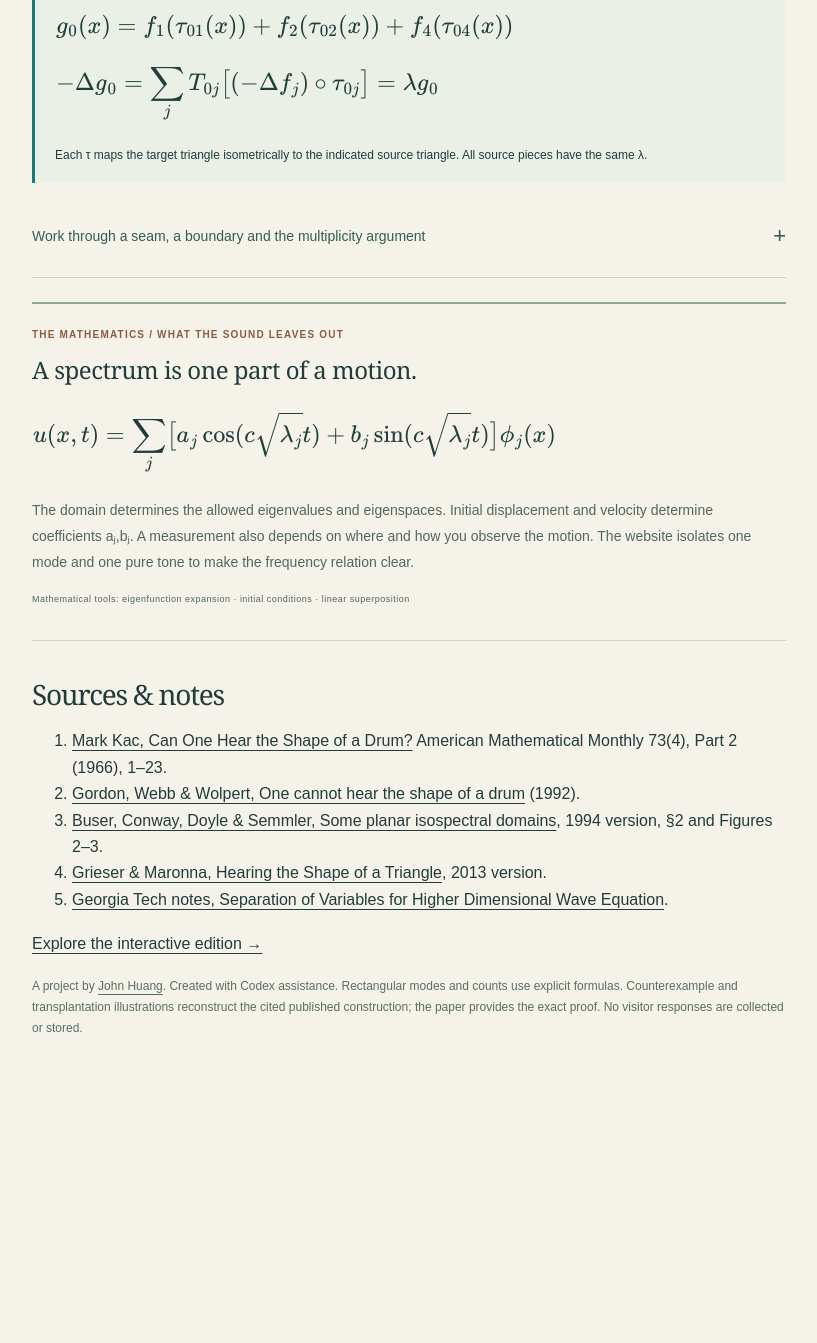
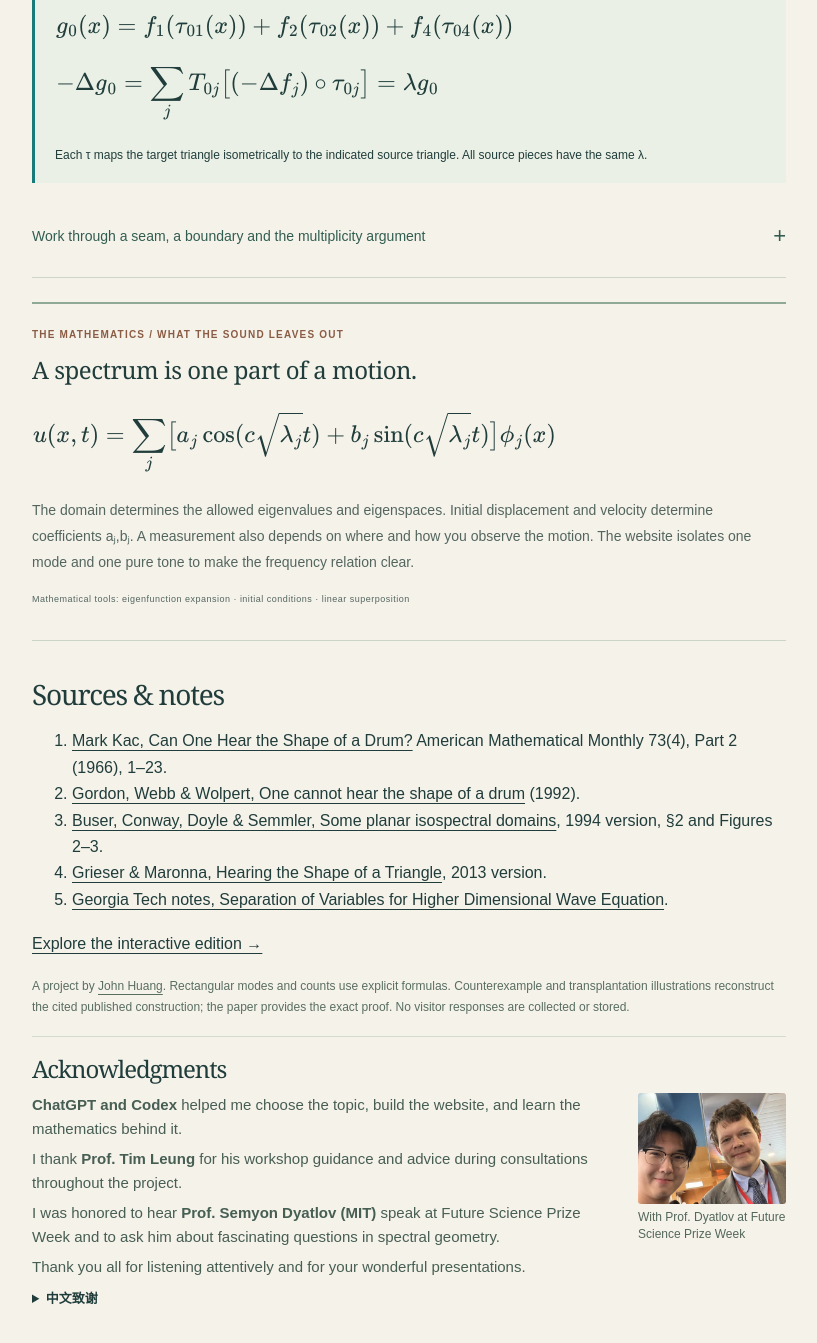
Before and after one commit to Huang-ty/Huang-ty.github.io, a Jekyll site: the page projects/hear-the-shape/static.html, which Jekyll copies as it is, in a window 1280 px wide and 1400 px high, scrolled down 9153 px. Shown: the top 1343 px of the window, without its empty margins (231-1048 px from the left). Built offline with Jekyll 4.4.1, drawn with Linux system fonts in a browser that asks for light colours; before the commit the page ends 10280 px from its top, so only the background shows below that.

Commit message:
Add acknowledgments to the drum essay

```diff
--- a/projects/hear-the-shape/static.html
+++ b/projects/hear-the-shape/static.html
@@ -1,5 +1,5 @@
 <!doctype html>
-<html lang="en"><head><meta charset="utf-8"><meta name="viewport" content="width=device-width,initial-scale=1"><title>Static edition — Can You Hear the Shape of a Drum?</title><meta name="description" content="An illustrated essay on vibration, the geometry encoded in a spectrum, and why different drumheads can still share it."><meta name="author" content="John Huang"><link rel="canonical" href="https://huang-ty.github.io/projects/hear-the-shape/static.html"><link rel="icon" href="assets/favicon.svg"><link rel="stylesheet" href="style.css?v=20261109"><link rel="stylesheet" href="mathematics.css?v=20261110b"><script src="mathematics.js?v=20261110b" defer></script><script src="/assets/vendor/mathjax/tex-chtml.js" defer></script></head>
+<html lang="en"><head><meta charset="utf-8"><meta name="viewport" content="width=device-width,initial-scale=1"><title>Static edition — Can You Hear the Shape of a Drum?</title><meta name="description" content="An illustrated essay on vibration, the geometry encoded in a spectrum, and why different drumheads can still share it."><meta name="author" content="John Huang"><link rel="canonical" href="https://huang-ty.github.io/projects/hear-the-shape/static.html"><link rel="icon" href="assets/favicon.svg"><link rel="stylesheet" href="style.css?v=20261123"><link rel="stylesheet" href="mathematics.css?v=20261110b"><script src="mathematics.js?v=20261110b" defer></script><script src="/assets/vendor/mathjax/tex-chtml.js" defer></script></head>
 <body><main class="wrap static-article">
 <a class="back" href="index.html">← Return to the interactive essay</a><p class="eyebrow">THE STATIC EDITION · NO MOTION REQUIRED</p>
 <h1>Can You Hear the Shape of a Drum?</h1>
@@ -62,5 +62,29 @@
 <h2>Sources &amp; notes</h2>
 <ol class="static-sources"><li id="source-kac"><a href="https://www.math.ucdavis.edu/~hunter/m207b/kac.pdf">Mark Kac, Can One Hear the Shape of a Drum?</a> American Mathematical Monthly 73(4), Part 2 (1966), 1–23.</li><li id="source-gww"><a href="https://arxiv.org/pdf/math/9207215">Gordon, Webb &amp; Wolpert, One cannot hear the shape of a drum</a> (1992).</li><li id="source-buser"><a href="https://math.dartmouth.edu/~doyle/docs/drum/drum.pdf">Buser, Conway, Doyle &amp; Semmler, Some planar isospectral domains</a>, 1994 version, §2 and Figures 2–3.</li><li id="source-triangle"><a href="https://arxiv.org/abs/1208.3163">Grieser &amp; Maronna, Hearing the Shape of a Triangle</a>, 2013 version.</li><li id="source-wave"><a href="https://xchen.math.gatech.edu/teach/pde/wave/2DWave-sep.pdf">Georgia Tech notes, Separation of Variables for Higher Dimensional Wave Equation</a>.</li></ol>
 <p><a href="index.html">Explore the interactive edition →</a></p>
-<p class="small-copy">A project by <a href="https://huang-ty.github.io/">John Huang</a>. Created with Codex assistance. Rectangular modes and counts use explicit formulas. Counterexample and transplantation illustrations reconstruct the cited published construction; the paper provides the exact proof. No visitor responses are collected or stored.</p>
+<p class="small-copy">A project by <a href="https://huang-ty.github.io/">John Huang</a>. Rectangular modes and counts use explicit formulas. Counterexample and transplantation illustrations reconstruct the cited published construction; the paper provides the exact proof. No visitor responses are collected or stored.</p>
+<section class="acknowledgments" id="acknowledgments" aria-labelledby="acknowledgments-title">
+  <h2 id="acknowledgments-title">Acknowledgments</h2>
+  <div class="acknowledgments-layout">
+    <div class="acknowledgments-copy">
+      <p><strong>ChatGPT and Codex</strong> helped me choose the topic, build the website, and learn the mathematics behind it.</p>
+      <p>I thank <strong>Prof. Tim Leung</strong> for his workshop guidance and advice during consultations throughout the project.</p>
+      <p>I was honored to hear <strong>Prof. Semyon Dyatlov (MIT)</strong> speak at Future Science Prize Week and to ask him about fascinating questions in spectral geometry.</p>
+      <p>Thank you all for listening attentively and for your wonderful presentations.</p>
+    </div>
+    <figure class="acknowledgments-photo">
+      <img src="assets/future-science-prize-week-dyatlov.webp" alt="John Huang and Prof. Semyon Dyatlov smiling for a photo" width="480" height="640" loading="lazy" decoding="async">
+      <figcaption>With Prof. Dyatlov at Future Science Prize Week</figcaption>
+    </figure>
+  </div>
+  <details class="acknowledgments-translation" lang="zh-Hans">
+    <summary>中文致谢</summary>
+    <div class="acknowledgments-copy">
+      <p><strong>ChatGPT 和 Codex</strong> 在选题、制作网页和学习项目背后的数学知识时为我提供了协助。</p>
+      <p>感谢 <strong>Tim Leung 教授</strong> 在项目期间通过工作坊给予的指导，以及在咨询中提出的建议。</p>
+      <p>能在未来科学大奖周聆听 <strong>MIT 的 Semyon Dyatlov 教授</strong> 的讲座，并有机会向他请教谱几何里一些有趣的问题，我感到非常荣幸。上图是我们在活动期间的合照。</p>
+      <p>感谢每一位听众的专注聆听，也谢谢大家带来的精彩分享。</p>
+    </div>
+  </details>
+</section>
 </main></body></html>
```
Also changed, not shown: projects/hear-the-shape/index.html (+26 -2 lines), projects/hear-the-shape/assets/future-science-prize-week-dyatlov.webp (added), projects/hear-the-shape/style.css.
